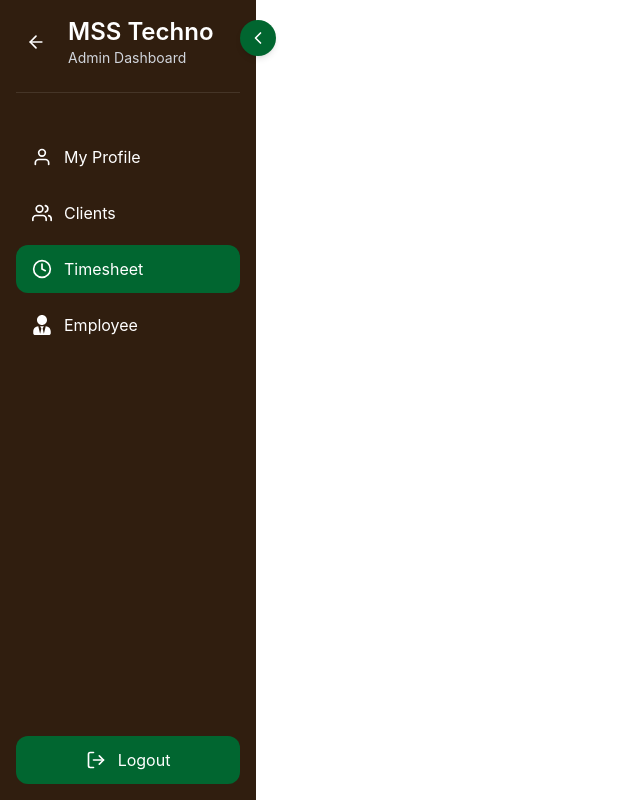
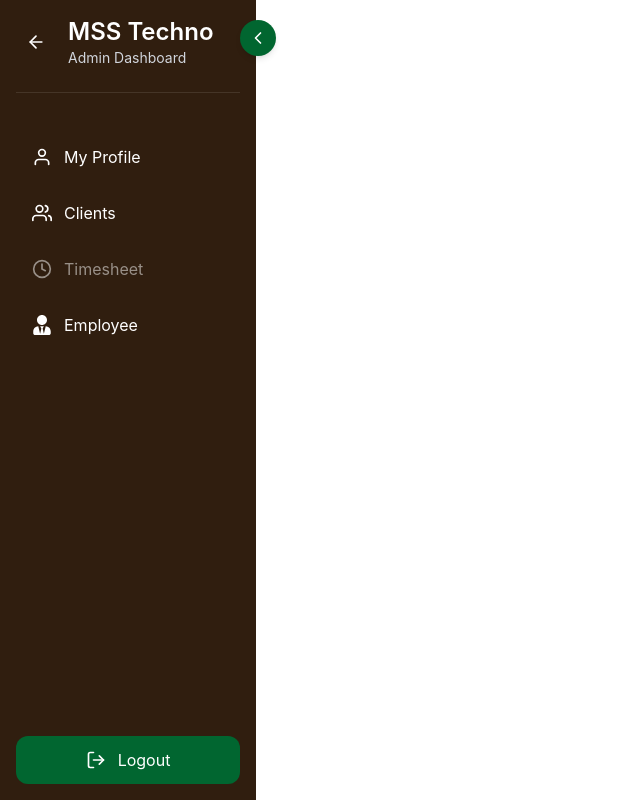
Before and after one commit to MssTechno-Software/msspathway-software-frontend, a React (Vite) app: page /dashboard/timesheet/employee in a window 1280 px wide. Shown: the whole page, without its empty margins (0-640 px from the left). Built offline with nearby package versions, Linux system fonts and the light colour scheme; sample sign-in values are in the browser's storage.

Commit message:
timesheet disabled

```diff
--- a/src/container/Sidebar.jsx
+++ b/src/container/Sidebar.jsx
@@ -196,7 +196,7 @@ function Sidebar({ children }) {
                         </NavLink>
 
                         {/* TIMESHEET */}
-                        <NavLink
+                        {/* <NavLink
                             to={
                                 role === "employee"
                                     ? "/employee-dashboard/timesheet"
@@ -219,7 +219,18 @@ function Sidebar({ children }) {
                             {openSidebar && (
                                 <span>Timesheet</span>
                             )}
-                        </NavLink>
+                        </NavLink> */}
+                        <div
+                            className="
+                                flex items-center gap-3
+                                px-4 py-3 rounded-xl
+                                opacity-50
+                                cursor-not-allowed
+                            "
+                        >
+                            <FiClock size={20} />
+                            {openSidebar && <span>Timesheet</span>}
+                        </div>
 
                         {/* EMPLOYEE */}
                         {role !== "employee" && (
```
